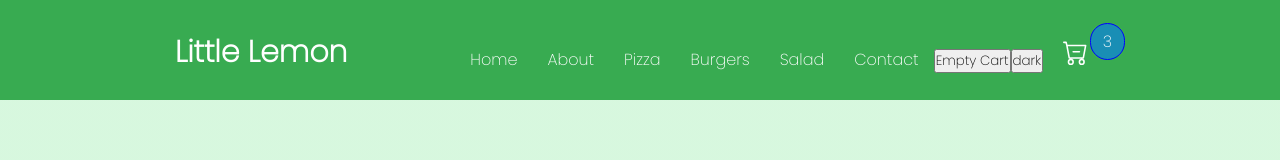
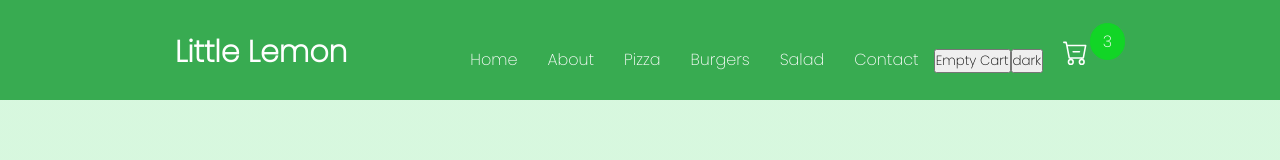
Before and after one commit to kowais915/little-lemon-restaurant, a Next.js app: page / in a window 1280 px wide. Shown: the top 160 px of the page. Built offline with nearby package versions, Linux system fonts and the light colour scheme.

Commit message:
:lipstick: Styled the cart icon a bit

```diff
--- a/styles/Navbar.module.css
+++ b/styles/Navbar.module.css
@@ -41,9 +41,9 @@
 }
 
 .counter{
-    border: blue 1px solid;
+    border:rgb(18, 213, 38) 1px solid;
     width: 35px;
-    background-color: rgb(25, 142, 181);
+    background-color: rgb(18, 213, 38);
     color: white;
     border-radius: 100px;
     padding: 5px;
```
